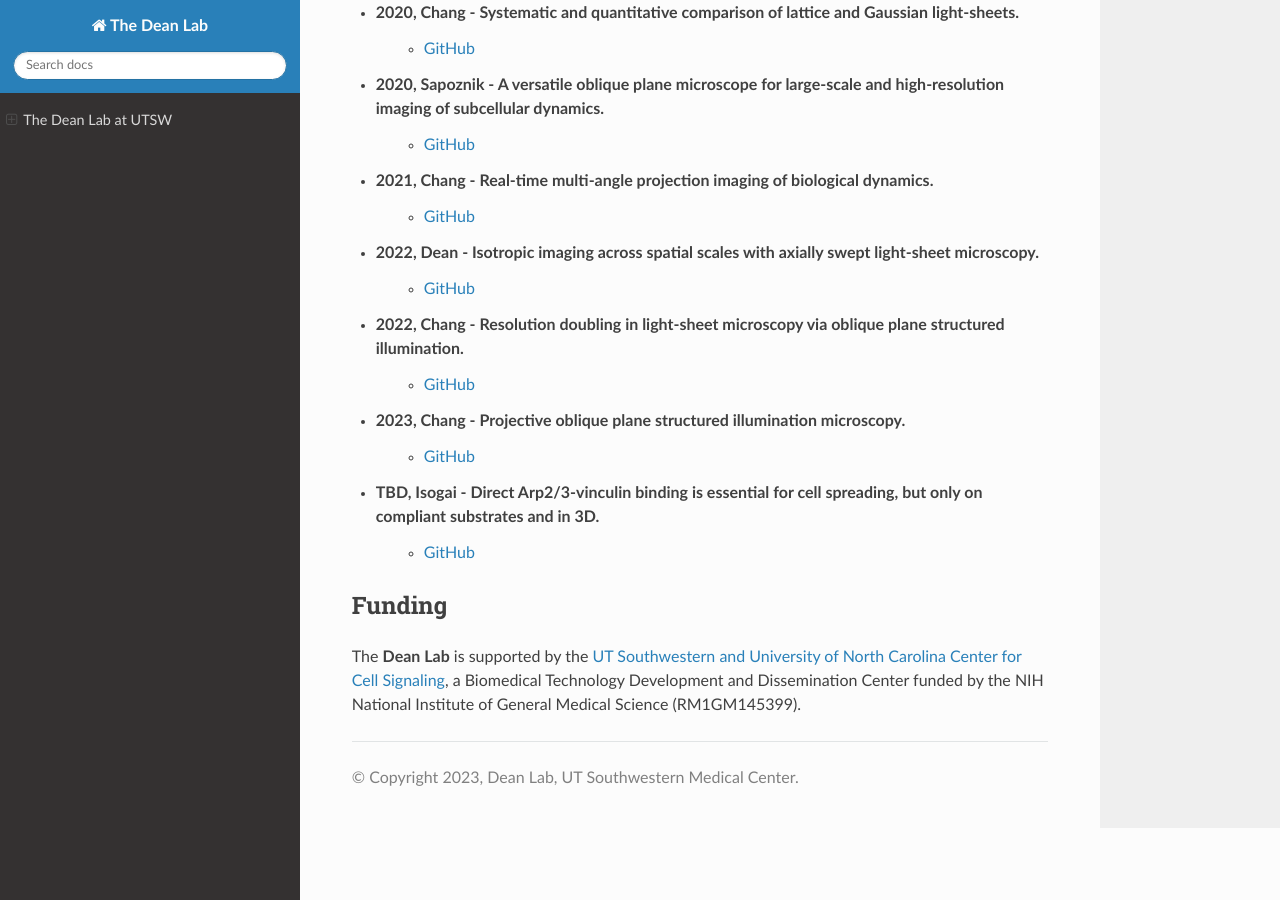
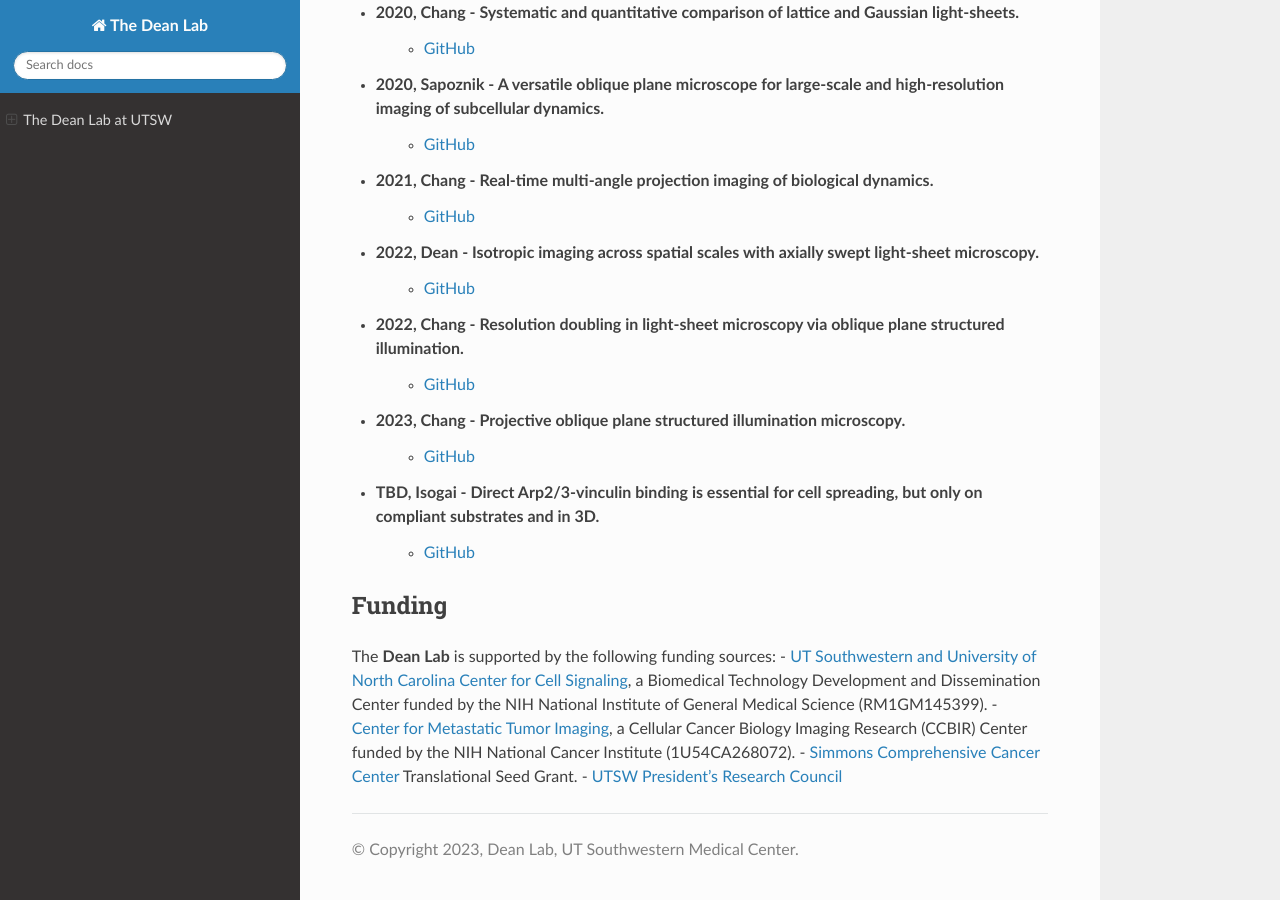
Before and after one commit to TheDeanLab/thedeanlab.github.io, a Sphinx documentation site: the page built from source/index.rst, in a window 1280 px wide and 900 px high, scrolled down 2129 px. Built offline with Sphinx 7.4.7 and the Read the Docs theme 2.0.0, drawn with Linux system fonts in a browser that asks for light colours.

Commit message:
Update index.rst

```diff
--- a/source/index.rst
+++ b/source/index.rst
@@ -84,7 +84,12 @@ via GitHub. These repositories are organized by publication year.
 
 **Funding**
 ============
-The **Dean Lab** is supported by the
-`UT Southwestern and University of North Carolina Center for Cell Signaling
+The **Dean Lab** is supported by the following funding sources:
+- `UT Southwestern and University of North Carolina Center for Cell Signaling
 <https://cellularsignaltransduction.org>`_, a Biomedical Technology Development and Dissemination
 Center funded by the NIH National Institute of General Medical Science (RM1GM145399).
+- `Center for Metastatic Tumor Imaging <https://www.metastasis-imaging.org>`_, a
+Cellular Cancer Biology Imaging Research (CCBIR) Center funded by the NIH National Cancer Institute (1U54CA268072).
+- `Simmons Comprehensive Cancer Center <https://www.utsouthwestern.edu/departments/simmons/>`_
+Translational Seed Grant.
+- `UTSW President's Research Council <https://engage.utsouthwestern.edu/pages/membership-giving/membership-giving---presidents-research-council>`_
```
